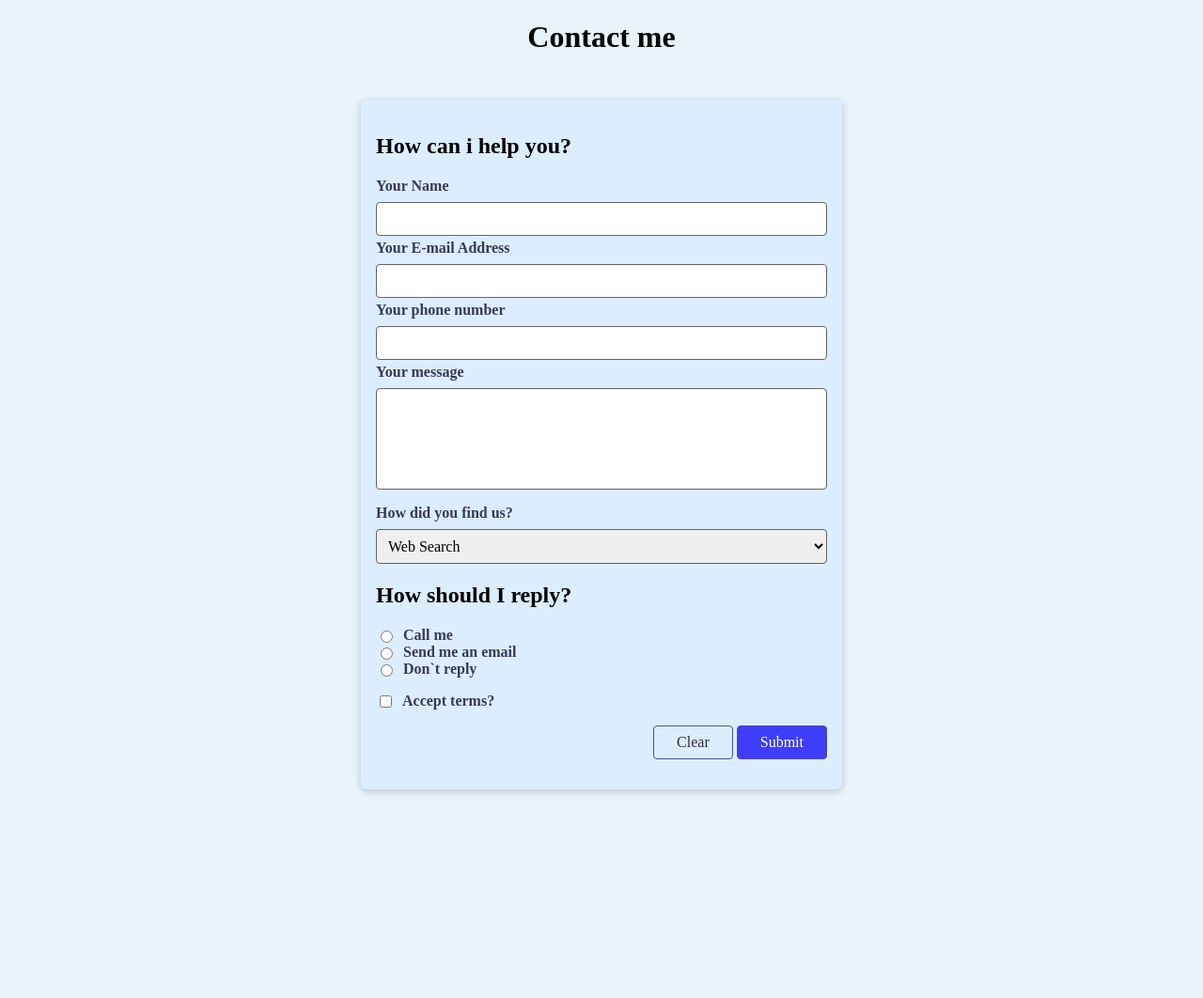
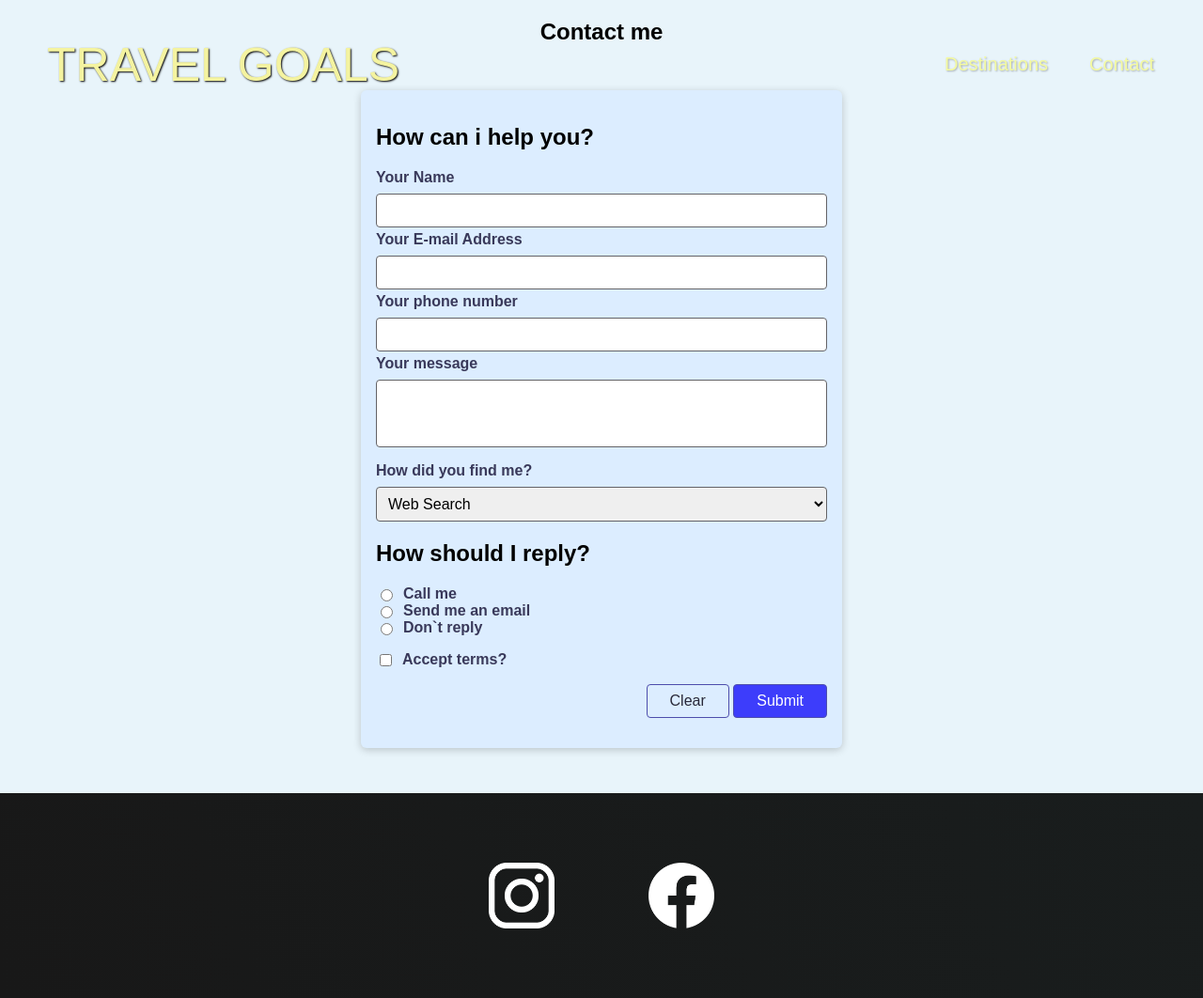
Before and after one commit to adriancnichifor/Travel-page, a plain HTML site: page Pages/contact.html in a window 1280 px wide. Shown: the whole page at 94% size. Before the commit the page ends 888 px from the top, so only its background shows below. Drawn offline with Linux system fonts and the light colour scheme.

Commit message:
replace the path of files

```diff
--- a/ContactForm/contact.html
+++ b/Pages/contact.html
@@ -4,13 +4,25 @@
     <meta charset="UTF-8" />
     <meta http-equiv="X-UA-Compatible" content="IE=edge" />
     <meta name="viewport" content="width=device-width, initial-scale=1.0" />
-    <link rel="stylesheet" href="styles.css" />
+    <link rel="stylesheet" href="/Styles/shared.css" />
+    <link rel="stylesheet" href="/Styles/contact.css" />
     <title>Custom Form</title>
   </head>
   <body>
     <header>
+      <div id="logo">
+        <a href="/index.html">Travel Goals</a>
+      </div>
+      <nav>
+        <ul>
+          <li><a href="Pages/places.html">Destinations</a></li>
+          <li><a href="/Pages/contact.html">Contact</a></li>
+        </ul>
+      </nav>
+    </header>
+    <section>
       <h1>Contact me</h1>
-    </header>
+    </section>
     <main>
       <form action="/customForm" method="GET">
         <section>
@@ -40,7 +52,7 @@
                 name="message"
                 id="message"
                 cols="30"
-                rows="5"
+                rows="3"
                 minlength="20"
                 maxlength="500"
               ></textarea>
@@ -48,7 +60,7 @@
           </ul>
         </section>
         <section>
-          <label for="channel">How did you find us?</label>
+          <label for="channel">How did you find me?</label>
           <select name="channel" id="channel">
             <option id="web">Web Search</option>
             <option id="social">Social Networks</option>
@@ -104,5 +116,19 @@
         </section>
       </form>
     </main>
+    <footer>
+      <ul>
+        <li>
+          <a href="https://www.instagram.com"
+            ><img src="/images/icons/insta.png" alt="Instagram logo"
+          /></a>
+        </li>
+        <li>
+          <a href="https://facebook.com">
+            <img src="/images/icons/facebook.png" alt="facebook logo"
+          /></a>
+        </li>
+      </ul>
+    </footer>
   </body>
 </html>
--- a/places.css
+++ b/Styles/places.css
@@ -41,7 +41,7 @@ li:nth-of-type(3) {
 
 main li img {
   width: 300px;
-  height: 280px;
+  height: 300px;
   object-fit: cover;
 }
 .item-content {
```
Also changed, not shown: Pages/places.html (renamed from places.html, +14 -14 lines), index.html (+5 -5 lines), Styles/contact.css (renamed from ContactForm/styles.css), Styles/shared.css (renamed from shared.css), Styles/styles.css (renamed from styles.css).
